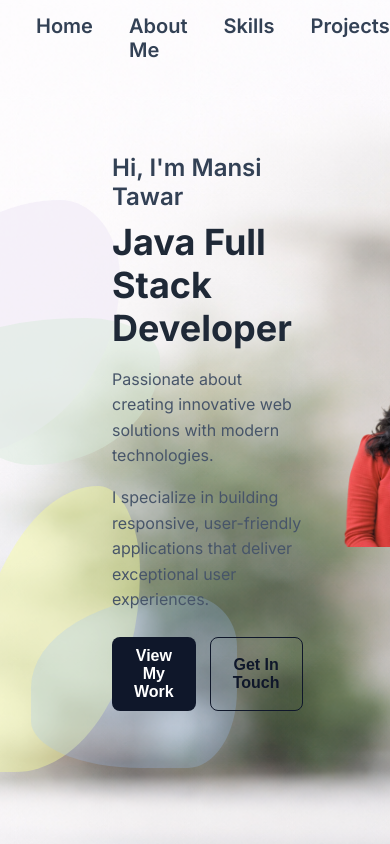
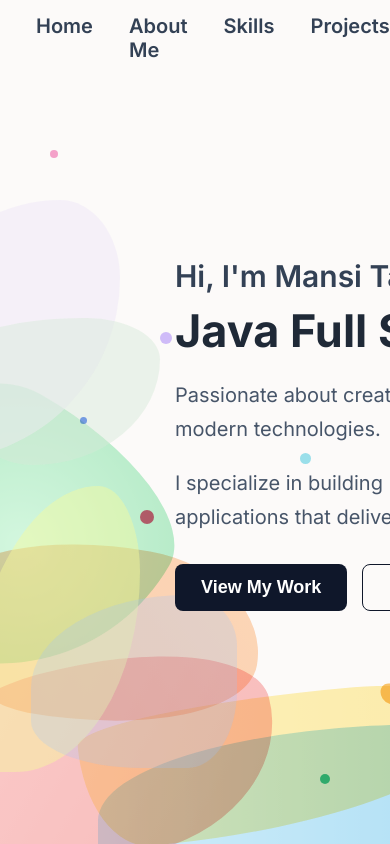
Before and after one commit to MansiTawar/mansi-portfolio, a React (Vite) app: page / in a window 390 px wide. Built offline with nearby package versions, Linux system fonts and the light colour scheme.

Commit message:
Final Hero PC view blobs

```diff
--- a/src/components/Hero.jsx
+++ b/src/components/Hero.jsx
@@ -1,16 +1,36 @@
 import "../styles/hero.css";
-import heroImage from "../assets/Mansi_Portfolio2.png";
+import heroImage from "../assets/hero-me.jpeg";
 
 
 function Hero() {
   return (
     <section className="hero-section">
 
-      <div className="hero-blob-purple"></div>
-      <div className="hero-blob-yellow"></div>
-      <div className="hero-blob-green"></div>
-      <div className="hero-blob-blue"></div>
 
+
+       <div className="watercolor-canvas">
+        {/* Main Defined Rainbow Strokes */}
+        <div className="stroke stroke-red"></div>
+        <div className="stroke stroke-orange"></div>
+        <div className="stroke stroke-yellow"></div>
+        <div className="stroke stroke-green"></div>
+        <div className="stroke stroke-blue"></div>
+        <div className="hero-blob-purple"></div>
+        <div className="hero-blob-yellow"></div>
+        <div className="hero-blob-green"></div>
+        <div className="hero-blob-blue"></div>
+
+        {/* The Small "Perfect" Splatters */}
+        <div className="splatter sp1"></div>
+        <div className="splatter sp2"></div>
+        <div className="splatter sp3"></div>
+        <div className="splatter sp4"></div>
+        <div className="splatter sp5"></div>
+        <div className="splatter sp6"></div>
+        <div className="splatter sp7"></div>
+        <div className="splatter sp8"></div>
+        <div className="splatter sp9"></div>
+      </div>
 
       <div className="hero-content">
         <h2>Hi, I'm Mansi Tawar</h2>
--- a/src/styles/Hero.css
+++ b/src/styles/Hero.css
@@ -1,19 +1,21 @@
 .hero-section{
     display: flex;                   /*puts text & image side by side */
     align-items: center;            /* veritcally centers both blocks */
-    height: 100vh;
+    height: auto;
     gap: 80px;
     /* justify-content: center; */
     min-height: 100vh;
+    /* min-height: 100svh;             svh = small viewport height */
+    min-height: 100dvh;                 /* Dynamic real viewport (best) */
     max-width: 100%;
     padding-inline: clamp(40px, 8vw, 120px);
     position: relative;   /* REQUIRED for blobs */
     overflow: hidden;     /* hides blob overflow */
-    background: transparent;
+    background: #fcfaf9;
     z-index: 1;
 }
 
-.hero-section::before {
+/* .hero-section::before {
   content: "";
   position: absolute;
   top: 0;
@@ -28,7 +30,7 @@
   background-repeat: no-repeat;
 
   z-index: 0;
-}
+} */
 
 .hero-content{
     max-width: 600px;
@@ -43,7 +45,7 @@
     line-height: 1.2;
     margin-top: 10px;
     white-space: nowrap;
-    max-width: 20ch;
+    max-width: none;
 }
 
 .hero-content h2{
@@ -96,17 +98,20 @@
   flex-shrink: 0;
   position: relative;
   z-index: 2;
+
 }
 
 .hero-visual img {
-  width: min(585px, 42vw);
+  width: min(603px);
   max-width: 100%;
   height: auto;
   /* display: block; */
 
-  transform: translate(120px ,40px);  /* safe - image LOWER → use transform, not margin*/
+  transform: translate(125px ,73px);  /* safe - image LOWER → use transform, not margin*/
 
 }
+
+
 
 /* blobs */
 
@@ -176,58 +181,84 @@
 }
 
 
-/* Tablet Responsive <=1024px */
-@media (max-width: 1024px) {
 
-  .hero-section {
-    gap: 48px; /* tighter than PC */
-    padding-inline: clamp(32px, 6vw, 64px);
-    min-height: 100vh;
-  }
 
-  /* TEXT */
-  .hero-content {
-    max-width: 520px;
-    transform: translateX(80px); /* reduced from PC */
-  }
 
-  .hero-content h1 {
-    font-size: 36px;
-    line-height: 1.2;
-    max-width: 18ch;
-    white-space: normal;
-  }
+/* ===== Watercolor Layer Integration ===== */
 
-  .hero-content h2 {
-    font-size: 24px;
-  }
+/* already present but confirmed */
+.watercolor-canvas {
+  position: absolute;
+  inset: 0;
+  z-index: 1;              /* ABOVE hero ::before bg */
+  pointer-events: none;
+}
 
-  .hero-content p {
-    font-size: 16px;
-    line-height: 1.6;
-  }
+/* ensure hero background stays behind */
+.hero-section::before {
+  z-index: 0;
+}
 
-  .hero-actions {
-    margin-top: 24px;
-    gap: 14px;
-  }
+/* keep text & image on top */
+.hero-content,
+.hero-visual {
+  position: relative;
+  z-index: 2;
+}
 
-  .btn-primary,
-  .btn-secondary {
-    font-size: 16px;
-    padding: 10px 22px;
-  }
+/* Stroke Style: Clearer Edges, Translucent Pigment */
+        .stroke {
+            position: absolute;
+            mix-blend-mode: multiply;
+            opacity: 0.35;
+            /* No blur here as requested */
+        }
 
-  /* IMAGE */
-  .hero-visual img {
-    width: min(480px, 46vw);
-    transform: translate(60px, 32px); /* scaled-down PC transform */
-  }
+        .stroke-red {
+            width: 380px; height: 200px;
+            background: linear-gradient(135deg, #f87171 0%, #ef4444 100%);
+            border-radius: 43% 57% 38% 62% / 54% 41% 59% 46%;
+            bottom: -20px; left: -100px; transform: rotate(-15deg);
+        }
+        .stroke-orange {
+            width: 320px; height: 180px;
+            background: linear-gradient(225deg, #fb923c 0%, #f97316 100%);
+            border-radius: 61% 39% 68% 32% / 44% 52% 48% 56%;
+            bottom: 120px; left: -60px; transform: rotate(10deg);
+        }
+        .stroke-yellow {
+            width: 400px; height: 140px;
+            background: linear-gradient(90deg, #fde047 0%, #facc15 100%);
+            border-radius: 70% 30% 84% 16% / 25% 30% 70% 75%;
+            bottom: 10px; left: 80px; transform: rotate(-5deg);
+        }
+        .stroke-green {
+            width: 280px; height: 280px;
+            background: radial-gradient(circle at center, #86efac 0%, #22c55e 100%);
+            border-radius: 30% 70% 70% 30% / 30% 30% 70% 70%;
+            bottom: 160px; left: -120px; transform: rotate(30deg);
+        }
+        .stroke-blue {
+            width: 450px; height: 180px;
+            background: linear-gradient(to right, #7dd3fc, #0ea5e9);
+            border-radius: 94% 31% 30% 67% / 67% 37% 56% 34%;
+            bottom: -60px; left: 25%;
+        }
 
-  /* BACKGROUND */
-  .hero-section::before {
-    width: 100%;
-    height: 120%; /* slightly cropped on tablet */
-  }
+        /* Splatters: Kept "Perfect" as per feedback */
+        .splatter {
+            position: absolute;
+            border-radius: 50%;
+            z-index: 10;
+            mix-blend-mode: multiply;
+        }
 
-}
+        .sp1 { width: 14px; height: 14px; background: #e11d48; bottom: 320px; left: 140px; opacity: 0.7; }
+        .sp2 { width: 22px; height: 20px; background: #f59e0b; bottom: 140px; left: 380px; opacity: 0.6; transform: rotate(15deg); border-radius: 45% 55% 30% 70%; }
+        .sp3 { width: 10px; height: 10px; background: #10b981; bottom: 60px; left: 320px; opacity: 0.8; }
+        .sp4 { width: 7px; height: 7px; background: #2563eb; bottom: 420px; left: 80px; opacity: 0.6; }
+        .sp5 { width: 18px; height: 18px; background: #db2777; bottom: 210px; left: 450px; opacity: 0.5; }
+        .sp6 { width: 12px; height: 12px; background: #8b5cf6; bottom: 500px; left: 160px; opacity: 0.4; }
+        .sp7 { width: 25px; height: 25px; background: #fbbf24; bottom: 40px; left: 520px; opacity: 0.3; }
+        .sp8 { width: 8px; height: 8px; background: #ec4899; top: 150px; left: 50px; opacity: 0.5; }
+        .sp9 { width: 11px; height: 11px; background: #06b6d4; bottom: 380px; left: 300px; opacity: 0.4; }
```
Also changed, not shown: src/components/WatercolorCanvas.jsx (added, +19 -0 lines), public/3.png (added), src/assets/hero-me.jpeg (added).
